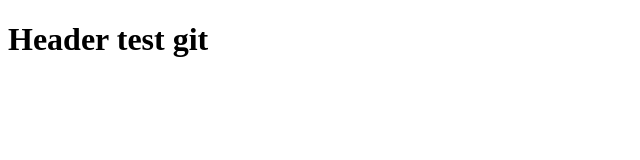
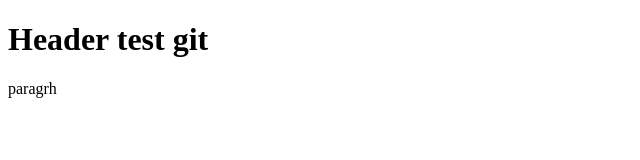
Before and after one commit to sagaradepu01/git-test, a plain HTML site: page index.html in a window 1280 px wide. Shown: the full height of the page, 0-640 px from the left. Drawn offline with Linux system fonts and the light colour scheme.

Commit message:
first para

```diff
--- a/index.html
+++ b/index.html
@@ -5,5 +5,6 @@
 </head>
 <body>
     <h1>Header test git</h1>
+    <p> paragrh</p>
 </body>
 </html>
```
